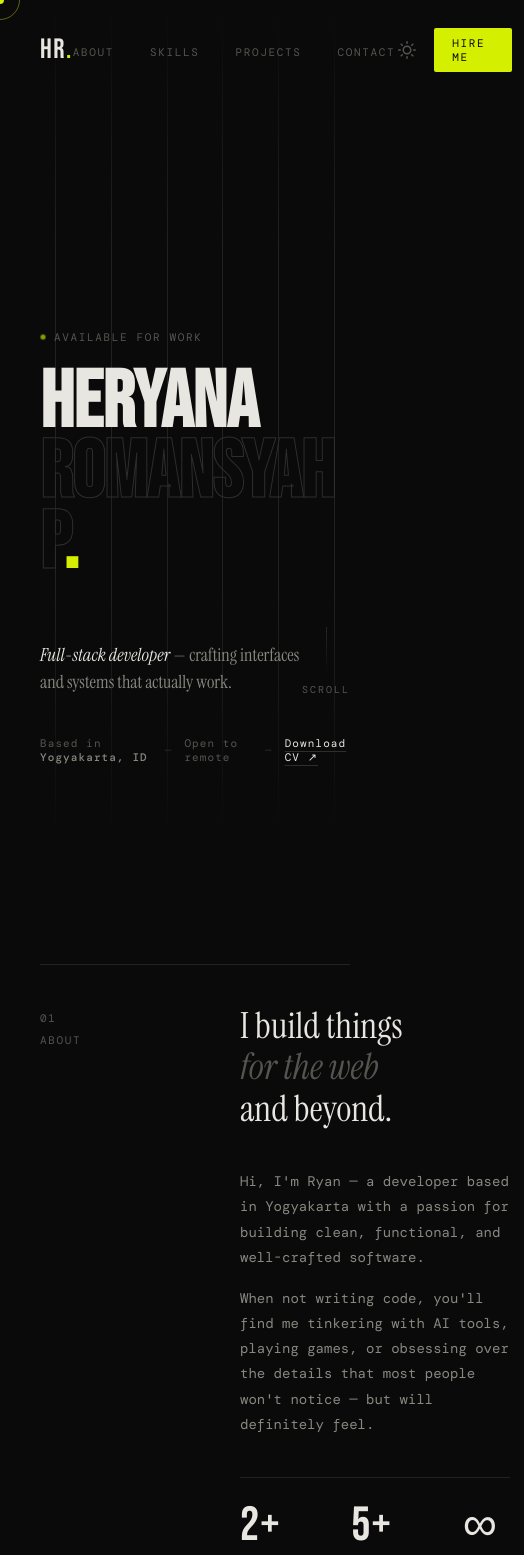
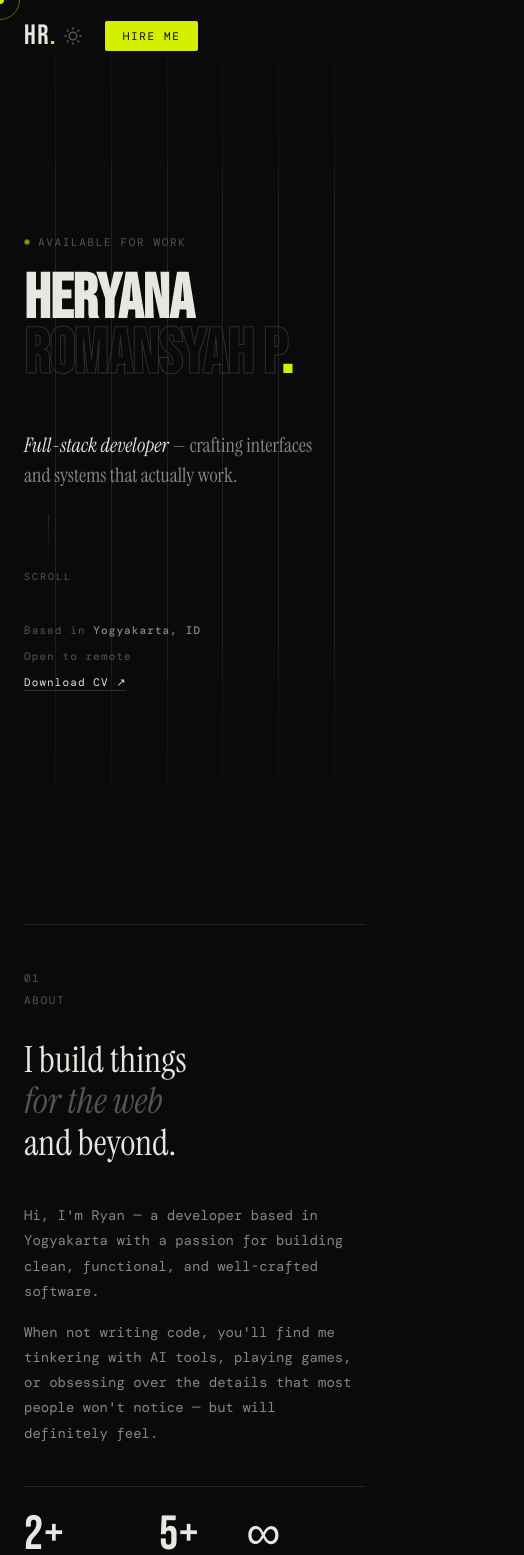
Before and after one commit to caya8205-2/my-portfolio, a React (Vite) app: page / in a window 390 px wide. Shown: the top 1555 px of the page, 524 px wide, since content can reach past the window. Built offline with nearby package versions, Linux system fonts and the light colour scheme; a web font is replaced by a local one.

Commit message:
mobile responsive max width 1024.

```diff
--- a/src/components/Cursor.css
+++ b/src/components/Cursor.css
@@ -32,3 +32,9 @@
   left: -30px;
   border-color: var(--accent);
 }
+
+@media (pointer: coarse) {
+  .cursor-dot, .cursor-ring {
+    display: none !important;
+  }
+}
--- a/src/components/Navbar.css
+++ b/src/components/Navbar.css
@@ -90,3 +90,15 @@
   color: var(--text);
   background: var(--surface);
 }
+
+@media (max-width: 768px) {
+  .navbar {
+    padding: 20px 24px;
+  }
+  .navbar.scrolled {
+    padding: 12px 24px;
+  }
+  .nav-links {
+    display: none;
+  }
+}
--- a/src/index.css
+++ b/src/index.css
@@ -31,7 +31,9 @@ html.light-mode {
   --white: #111111;
 }
 
-*, *::before, *::after {
+*,
+*::before,
+*::after {
   box-sizing: border-box;
   margin: 0;
   padding: 0;
@@ -61,10 +63,22 @@ a {
 }
 
 /* Scrollbar */
-::-webkit-scrollbar { width: 4px; }
-::-webkit-scrollbar-track { background: var(--bg); }
-::-webkit-scrollbar-thumb { background: var(--border2); border-radius: 2px; }
-::-webkit-scrollbar-thumb:hover { background: var(--text-muted); }
+::-webkit-scrollbar {
+  width: 4px;
+}
+
+::-webkit-scrollbar-track {
+  background: var(--bg);
+}
+
+::-webkit-scrollbar-thumb {
+  background: var(--border2);
+  border-radius: 2px;
+}
+
+::-webkit-scrollbar-thumb:hover {
+  background: var(--text-muted);
+}
 
 section {
   padding: 120px 0;
@@ -87,3 +101,19 @@ section {
   opacity: 1;
   transform: translateY(0);
 }
+
+@media (max-width: 1024px) {
+  section {
+    padding: 80px 0;
+  }
+
+  .container {
+    padding: 0 24px;
+  }
+}
+
+@media (pointer: coarse) {
+  html {
+    cursor: auto;
+  }
+}
--- a/src/sections/About.css
+++ b/src/sections/About.css
@@ -77,3 +77,14 @@
   text-transform: uppercase;
   color: var(--text-muted);
 }
+
+@media (max-width: 768px) {
+  .about-inner {
+    grid-template-columns: 1fr;
+    gap: 32px;
+  }
+  .about-stats {
+    flex-wrap: wrap;
+    gap: 24px;
+  }
+}
--- a/src/sections/Contact.css
+++ b/src/sections/Contact.css
@@ -114,3 +114,24 @@
   letter-spacing: 0.1em;
   color: var(--text-muted);
 }
+
+@media (max-width: 768px) {
+  .contact-inner {
+    grid-template-columns: 1fr;
+    gap: 32px;
+    margin-bottom: 40px;
+  }
+  .contact-link {
+    flex-wrap: wrap;
+    gap: 8px;
+    padding: 16px 0;
+  }
+  .link-label {
+    width: 100%;
+  }
+  .footer {
+    flex-direction: column;
+    align-items: flex-start;
+    gap: 16px;
+  }
+}
--- a/src/sections/Hero.css
+++ b/src/sections/Hero.css
@@ -174,3 +174,32 @@
   color: var(--accent);
   text-decoration-color: var(--accent);
 }
+
+@media (max-width: 1024px) {
+  .hero {
+    align-items: center;
+    padding-bottom: 0;
+  }
+}
+
+@media (max-width: 768px) {
+  .name-first, .name-last {
+    font-size: clamp(60px, 16vw, 80px);
+  }
+  .hero-meta {
+    flex-direction: column;
+    align-items: flex-start;
+    gap: 12px;
+  }
+  .meta-sep {
+    display: none;
+  }
+  .hero-sub {
+    flex-direction: column;
+    align-items: flex-start;
+    gap: 24px;
+  }
+  .hero-role {
+    font-size: 20px;
+  }
+}
--- a/src/sections/Projects.css
+++ b/src/sections/Projects.css
@@ -133,3 +133,14 @@
   border-color: var(--border2);
   color: var(--text-dim);
 }
+
+@media (max-width: 768px) {
+  .projects-inner {
+    grid-template-columns: 1fr;
+    gap: 32px;
+  }
+  .project-header {
+    flex-wrap: wrap;
+    gap: 12px;
+  }
+}
--- a/src/sections/Skills.css
+++ b/src/sections/Skills.css
@@ -80,3 +80,10 @@
   color: var(--border2);
   font-size: 10px;
 }
+
+@media (max-width: 768px) {
+  .skills-inner {
+    grid-template-columns: 1fr;
+    gap: 32px;
+  }
+}
```
